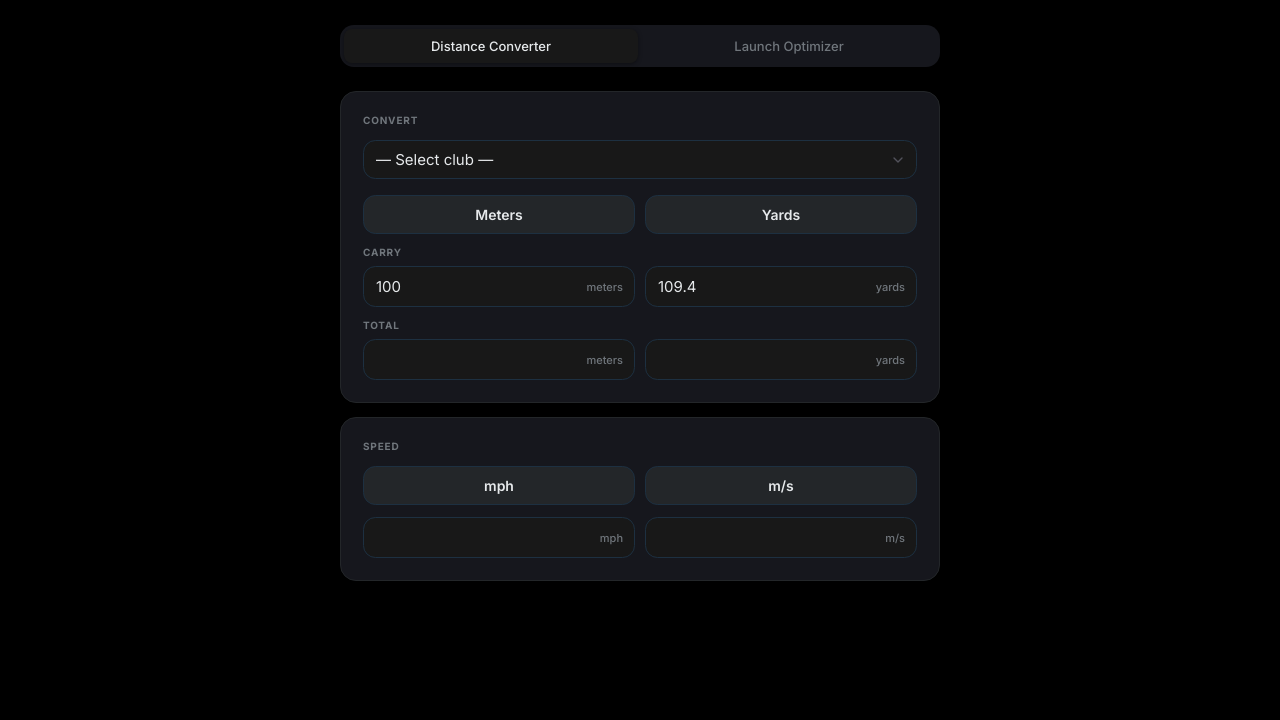
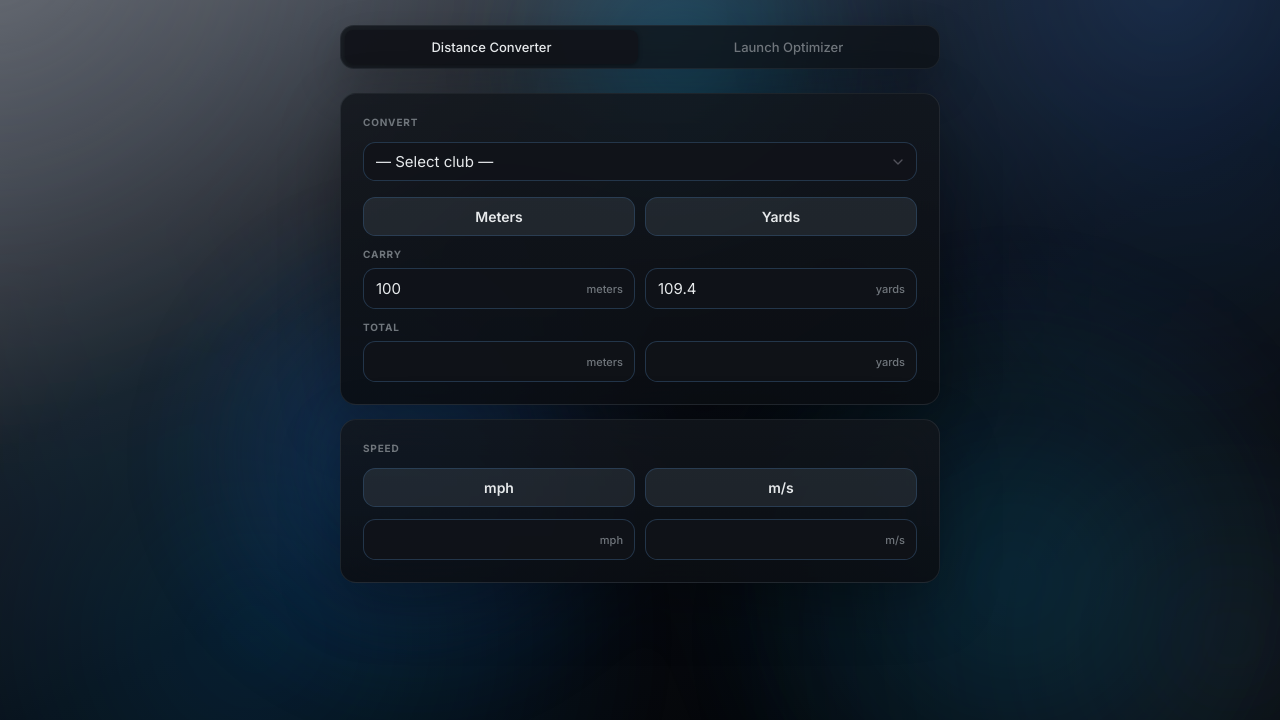
Before and after one commit to Chung5ter/golf-distance, a plain HTML site: page index.html in a window 1280 px wide. Shown: the part 80-800 px from the top of the page. Drawn offline with Linux system fonts and the light colour scheme.

Commit message:
Add favicon set and animated background

```diff
--- a/index.html
+++ b/index.html
@@ -4,28 +4,41 @@
   <meta charset="UTF-8" />
   <meta name="viewport" content="width=device-width, initial-scale=1.0" />
   <title>Golf Distance</title>
+  <meta name="theme-color" content="#000000" />
+  <link rel="icon" href="favicon.ico" sizes="any" />
+  <link rel="icon" type="image/png" sizes="32x32" href="icons/favicon-32x32.png" />
+  <link rel="icon" type="image/png" sizes="16x16" href="icons/favicon-16x16.png" />
+  <link rel="apple-touch-icon" sizes="180x180" href="icons/apple-touch-icon.png" />
+  <link rel="manifest" href="site.webmanifest" />
   <link rel="preconnect" href="https://fonts.googleapis.com">
   <link href="https://fonts.googleapis.com/css2?family=Inter:wght@300;400;500;600;700&display=swap" rel="stylesheet">
   <style>
     :root {
-      --bg:             #000000;       /* preset: background */
+      --bg:             #050608;       /* animated background anchor */
+      --light-gray:     #6c7078;       /* ambient gradient highlight */
+      --dark-gray:      #171b22;       /* ambient gradient shadow */
+      --black:          #020304;       /* deepest background tone */
+      --electric-blue:  #03a8fe;       /* bright edge glow */
+      --icon-blue:      #397dd8;       /* sampled from favicon halo */
+      --electric-blue-rgb: 3, 168, 254;
+      --icon-blue-rgb:  57, 125, 216;
       --fg:             #e6e9eb;       /* preset: foreground */
-      --card:           #16171d;       /* preset: card */
-      --border:         #232629;       /* preset: border */
-      --muted:          #181818;       /* preset: muted */
+      --card:           rgba(15, 18, 24, 0.78);
+      --border:         rgba(123, 136, 151, 0.16);
+      --muted:          rgba(17, 20, 26, 0.84);
       --muted-fg:       #70767c;       /* preset: muted-foreground */
       --label-fg:       #70767c;       /* derived: same as muted-foreground */
-      --input:          #1d3041;       /* preset: input */
-      --input-focus-bg: #181818;       /* derived: matches input bg on focus */
-      --primary:        #0d9fff;       /* preset: primary */
+      --input:          rgba(51, 80, 111, 0.58);
+      --input-focus-bg: rgba(14, 17, 23, 0.92);
+      --primary:        var(--electric-blue);
       --primary-fg:     #ffffff;       /* preset: primary-foreground */
-      --primary-hover:  #0b8fe0;       /* derived: darkened primary */
+      --primary-hover:  #0290df;
       --success:        #4ade80;       /* no preset equivalent, kept */
       --destructive:    #ff1624;       /* preset: destructive */
       --neutral:        #70767c;       /* derived: muted-foreground */
-      --stat-bg:        #011d32;       /* derived: preset accent bg */
-      --stat-border:    #1d3041;       /* derived: preset input (navy) */
-      --stat-accent:    #0d9fff;       /* derived: preset primary */
+      --stat-bg:        rgba(1, 29, 50, 0.7);
+      --stat-border:    rgba(51, 80, 111, 0.62);
+      --stat-accent:    var(--electric-blue);
       --radius-sm:      0.5rem;        /* derived: scaled from preset radius */
       --radius:         0.775rem;      /* preset: radius */
       --radius-md:      0.875rem;      /* derived: scaled */
@@ -36,15 +49,59 @@
 
     body {
       font-family: 'Inter', sans-serif;
-      background: var(--bg);
+      background:
+        linear-gradient(155deg,
+          var(--light-gray) 0%,
+          #424852 18%,
+          var(--dark-gray) 38%,
+          #090c12 58%,
+          var(--black) 100%);
       color: var(--fg);
       min-height: 100vh;
+      min-height: 100svh;
       padding: 32px 16px 64px;
+      position: relative;
+      isolation: isolate;
+      overflow-x: hidden;
+    }
+
+    body::before,
+    body::after {
+      content: "";
+      position: fixed;
+      inset: -12%;
+      pointer-events: none;
+      will-change: transform, opacity, filter;
+    }
+
+    body::before {
+      z-index: -2;
+      background:
+        radial-gradient(circle at 12% 14%, rgba(108, 112, 120, 0.28) 0%, rgba(108, 112, 120, 0) 34%),
+        radial-gradient(circle at 84% 18%, rgba(57, 125, 216, 0.24) 0%, rgba(57, 125, 216, 0) 28%),
+        radial-gradient(circle at 28% 82%, rgba(3, 168, 254, 0.15) 0%, rgba(3, 168, 254, 0) 30%),
+        radial-gradient(circle at 88% 82%, rgba(23, 27, 34, 0.75) 0%, rgba(23, 27, 34, 0) 32%);
+      filter: blur(18px) saturate(110%);
+      animation: ambientDrift 24s ease-in-out infinite alternate;
+      opacity: 0.95;
+    }
+
+    body::after {
+      z-index: -1;
+      background:
+        radial-gradient(circle at 52% 24%, rgba(var(--electric-blue-rgb), 0.34) 0%, rgba(var(--electric-blue-rgb), 0) 17%),
+        radial-gradient(circle at 36% 62%, rgba(var(--icon-blue-rgb), 0.28) 0%, rgba(var(--icon-blue-rgb), 0) 21%),
+        radial-gradient(circle at 72% 74%, rgba(var(--electric-blue-rgb), 0.2) 0%, rgba(var(--electric-blue-rgb), 0) 24%);
+      filter: blur(42px) saturate(140%);
+      animation: electricSweep 18s ease-in-out infinite;
+      opacity: 0.82;
     }
 
     .container {
       max-width: 600px;
       margin: 0 auto;
+      position: relative;
+      z-index: 1;
     }
 
     header {
@@ -71,6 +128,9 @@
       padding: 4px;
       border-radius: var(--radius-md);
       margin-bottom: 24px;
+      border: 1px solid rgba(123, 136, 151, 0.12);
+      box-shadow: 0 18px 44px rgba(0,0,0,0.24);
+      backdrop-filter: blur(18px);
     }
 
     .tab-btn {
@@ -109,11 +169,13 @@
 
     /* Cards */
     .card {
-      background: var(--card);
+      background: linear-gradient(180deg, rgba(18, 22, 28, 0.84), rgba(11, 14, 19, 0.9));
       border: 1px solid var(--border);
       border-radius: var(--radius-lg);
       padding: 22px;
       margin-bottom: 14px;
+      box-shadow: 0 20px 60px rgba(0,0,0,0.3);
+      backdrop-filter: blur(20px);
     }
 
     .card-label {
@@ -153,7 +215,7 @@
     input[type="number"]:focus, select:focus {
       border-color: var(--primary);
       background: var(--input-focus-bg);
-      box-shadow: 0 0 0 3px rgba(37, 99, 235, 0.25);
+      box-shadow: 0 0 0 3px rgba(var(--electric-blue-rgb), 0.22);
     }
 
     input[type="number"]:disabled, select:disabled {
@@ -210,6 +272,33 @@
       color: var(--muted-fg);
       pointer-events: none;
       user-select: none;
+    }
+
+    @keyframes ambientDrift {
+      0% {
+        transform: translate3d(-2%, -1%, 0) scale(1.02);
+      }
+      100% {
+        transform: translate3d(2%, 2%, 0) scale(1.08);
+      }
+    }
+
+    @keyframes electricSweep {
+      0%, 100% {
+        transform: translate3d(-3%, -2%, 0) scale(1);
+        opacity: 0.68;
+      }
+      50% {
+        transform: translate3d(3%, 3%, 0) scale(1.08);
+        opacity: 0.92;
+      }
+    }
+
+    @media (prefers-reduced-motion: reduce) {
+      body::before,
+      body::after {
+        animation: none;
+      }
     }
 
     .unit-btn {
```
Also changed, not shown: favicon.ico (added), icons/apple-touch-icon.png (added), icons/favicon-16x16.png (added), icons/favicon-32x32.png (added), icons/icon-squircle-1024.png (added), icons/web-app-manifest-192x192.png (added), icons/web-app-manifest-512x512.png (added), site.webmanifest (added), 1 other file.
